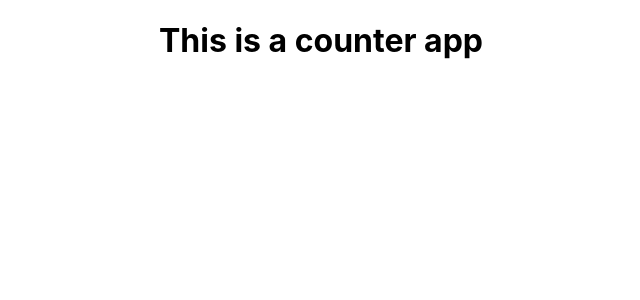
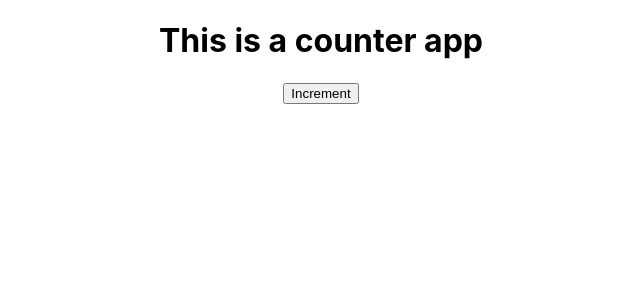
Before and after one commit to mishs/TDD-in-React, a React (Create React App) app in the folder tdd-practise-bifumes/: page / in a window 1280 px wide. Shown: the top 300 px of the page, without its empty margins (319-959 px from the left). Built offline with nearby package versions, Linux system fonts and the light colour scheme.

Commit message:
Clears example header and places button child element inside component

```diff
--- a/tdd-practise-bifumes/src/App.js
+++ b/tdd-practise-bifumes/src/App.js
@@ -6,7 +6,7 @@ function App() {
   return (
     <div className="App">
       <h1>This is a counter app</h1>
-      {/* <Header />  when shallow asserts app component, it won't look at these children */}
+      <button id="increment-btn">Increment</button>
     </div>
   );
 }
```
